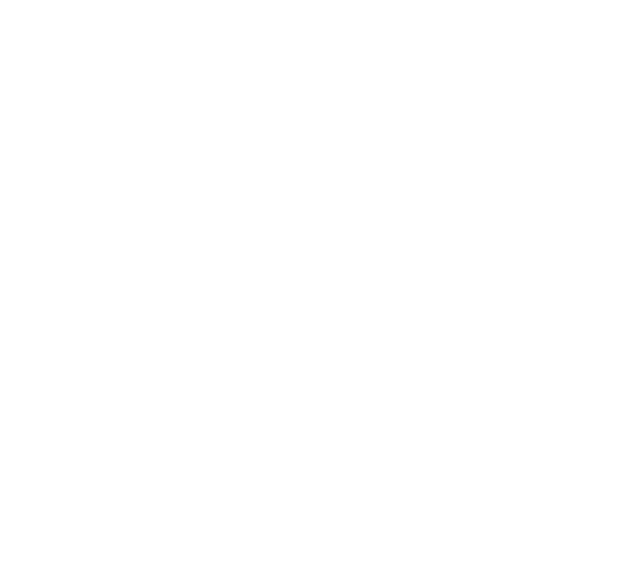
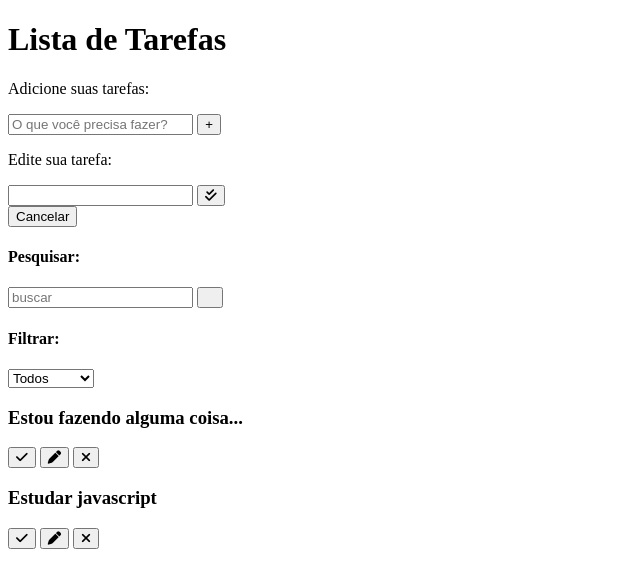
Before and after one commit to brnchs0710/toDoList, a plain HTML site: page index.html in a window 1280 px wide. Shown: the whole page, without its empty margins (0-640 px from the left). Drawn offline with Linux system fonts and the light colour scheme.

Commit message:
html finalizado

```diff
--- a/index.html
+++ b/index.html
@@ -3,11 +3,82 @@
 <head>
     <meta charset="UTF-8">
     <meta name="viewport" content="width=device-width, initial-scale=1.0">
-    <title>Listas de afazeres</title>
+    <title>Listas de tarefas</title>
     <link rel="stylesheet" href="css/style.css">
-    <script src="js/script.js"></script>
+    <script src="js/script.js" defer></script>
+    <link rel="stylesheet" href="https://cdnjs.cloudflare.com/ajax/libs/font-awesome/6.5.1/css/all.min.css"
+    integrity="sha512-DTOQO9RWCH3ppGqcWaEA1BIZOC6xxalwEsw9c2QQeAIftl+Vegovlnee1c9QX4TctnWMn13TZye+giMm8e2LwA==" crossorigin="anonymous" referrerpolicy="no-referrer" />
+
 </head>
 <body>
-
+    <div class="todo-container">
+        <header>
+            <h1>Lista de Tarefas</h1>
+        </header>
+        <form id="todo-form">
+            <p>Adicione suas tarefas:</p>
+            <div class="form-control">
+                <input type="text" id="todo-input" placeholder="O que você precisa fazer?">
+                <button type="submit">
+                    <i class="fa-thin fa-plus"></i>
+                </button>
+            </div>
+        </form>
+        <form id="edit-form">
+            <p>Edite sua tarefa:</p>
+        <div class="form-control">
+            <input type="text" id="edit-text">
+            <button type="submit">
+                <i class="fa-solid fa-check-double"></i>
+            </button>
+        </div>
+        <button id="cancel-edit-btn">Cancelar</button>
+        </form>
+        <div id="toolbar">
+            <div id="search">
+                <h4>Pesquisar:</h4>
+                <form>
+                    <input type="text" id="search-input" placeholder="buscar">
+                    <button id="erase-button">
+                        <i class="fa-slid fa-delete-left"></i>
+                    </button>
+                </form>
+            </div>
+            <div id="filter">
+                <h4>Filtrar:</h4>
+                <select id="filter-select">
+                    <option value="all">Todos</option>
+                    <option value="done">Feitos</option>
+                    <option value="todo">Pendentes</option>
+                </select>
+            </div>
+        </div>
+        <div id="todo-list">
+            <div class="todo">
+                <h3>Estou fazendo alguma coisa...</h3>
+                <button class="finish-todo">
+                    <i class="fa-solid fa-check"></i>
+                </button>
+                <button class="edit-todo">
+                    <i class="fa-solid fa-pen"></i>
+                </button>
+                <button class="remove-todo">
+                    <i class="fa-solid fa-xmark"></i>
+                </button>
+            </div>
+            <div class="todo">
+                <h3>Estudar javascript</h3>
+                <button class="finish-todo">
+                    <i class="fa-solid fa-check"></i>
+                </button>
+                <button class="edit-todo">
+                    <i class="fa-solid fa-pen"></i>
+                </button>
+                <button class="remove-todo">
+                    <i class="fa-solid fa-xmark"></i>
+                </button>
+            </div>
+        </div>
+    </div>
 </body>
 </html>
```
